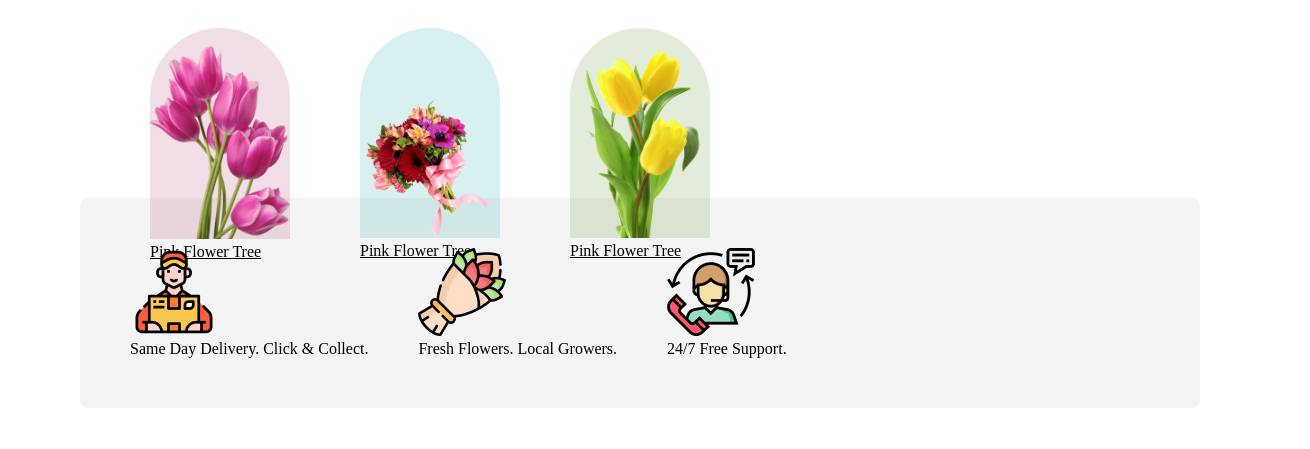
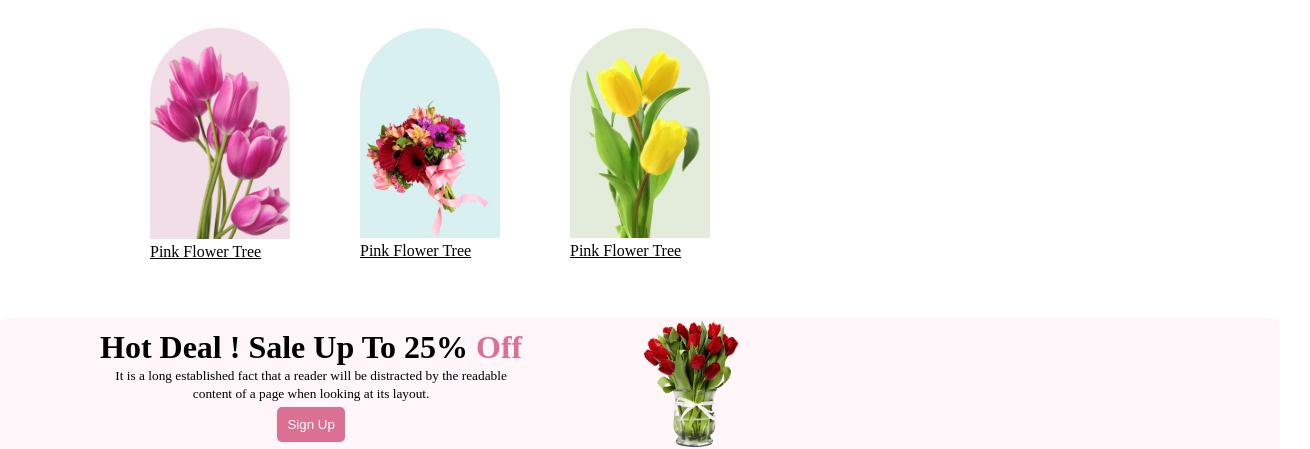
Before and after one commit to FaizaBinteAmir/assingment1-repo, a plain HTML site: page index.html in a window 1280 px wide. Shown: the part 491-940 px from the top of the page, 1310 px wide, since content can reach past the window. Drawn offline with Linux system fonts and the light colour scheme.

Commit message:
my second commit

```diff
--- a/index.html
+++ b/index.html
@@ -38,16 +38,6 @@
     <p>Pink Flower Tree</p></div>
             </div>
         </div>
-
-    <div class="main5">
-        <div><img src="images/Group 57.png" alt=""><p>
-            Same Day Delivery. Click & Collect.
-        </p></div>
-        <div><img src="images/Group 58.png" alt="">
-        <p>Fresh Flowers. Local Growers.</p></div>
-        <div><img src="images/Group 59.png" alt="">
-        <p>24/7 Free Support.</p></div>
-    </div>
     <div class="main">
         <div class="main-text">
         <h1>Hot Deal ! Sale Up To 25% <span style="color: palevioletred">Off</span></h1>
--- a/style.css
+++ b/style.css
@@ -13,6 +13,7 @@
     display: flex;
     margin-top: 40px;
     padding-left: 30px;
+    width: 100%;
 }
 .pic1{
     width: 200px;
```
